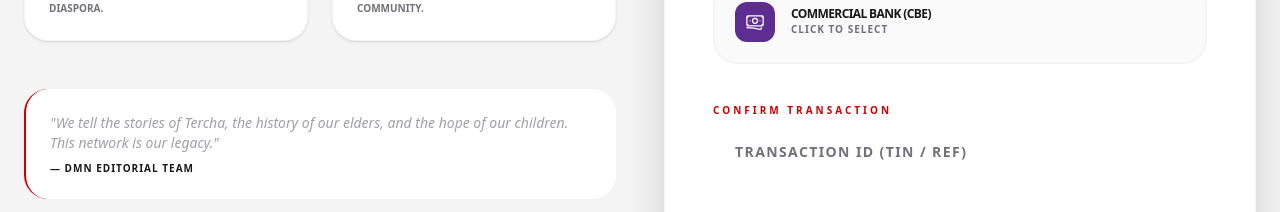
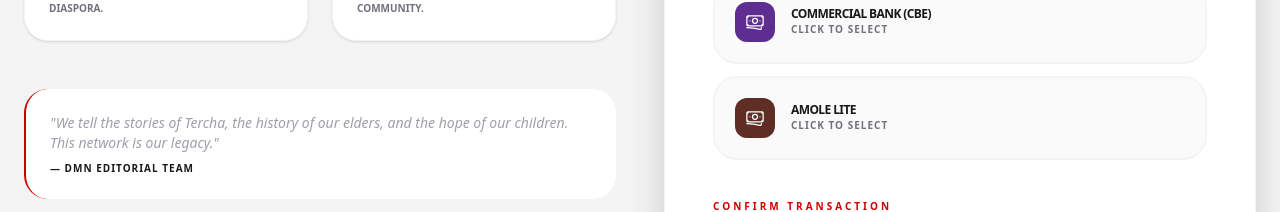
Before and after one commit to Lido01/halala-media-network, a React app in the folder frontend/: page /donate in a window 1280 px wide. Shown: the part 600-812 px from the top of the page. Built offline with nearby package versions, Linux system fonts and the light colour scheme; no server answers; the HTML template or start-up script is replaced by a standard one.

Commit message:
donation pages for link routes

```diff
--- a/frontend/src/pages/DonationPage.jsx
+++ b/frontend/src/pages/DonationPage.jsx
@@ -21,17 +21,25 @@ const paymentMethods = [
     id: 'telebirr',
     name: 'Telebirr',
     color: 'bg-[#005bb7]',
-    account: '0912 34 56 78',
-    holder: 'Dawuro Media Foundation',
+    account: '0900 00 00 00',
+    holder: 'Dawuro Media Network',
     instructions: 'Use the "Pay Merchant" option or direct transfer.'
   },
   {
     id: 'cbe',
     name: 'Commercial Bank (CBE)',
     color: 'bg-[#5e2d91]',
-    account: '1000456789123',
-    holder: 'Dawuro Media Foundation',
+    account: '10001111111111',
+    holder: 'Dawuro Media Network',
     instructions: 'Please put "Donation" in the reference field.'
+  },
+    {
+    id: 'Dashin Bank',
+    name: 'Amole Lite',
+    color: 'bg-[#5e2d24]',
+    account: '1234567890',
+    holder: 'Dawuro Media Network',
+    instructions: 'Use the "Amole Lite Connection" option or direct transfer.'
   }
 ];
 
@@ -156,7 +164,7 @@ const DonationPage = () => {
                           <div
                             key={m.id}
                             onClick={() => setSelectedMethod(m)}
-                            className={`p-5 rounded-3xl border-2 cursor-pointer transition-all flex items-center justify-between ${selectedMethod?.id === m.id ? 'border-[#cc0000] bg-[#cc0000]/5' : 'border-zinc-100 dark:border-white/5 bg-zinc-50 dark:bg-zinc-800/30 hover:border-zinc-300'}`}
+                            className={`p-5 dark:bg-zinc-900 bg-zinc-50 rounded-3xl border-2 cursor-pointer transition-all flex items-center justify-between ${selectedMethod?.id === m.id ? 'border-[#cc0000] bg-[#cc0000]/5' : 'border-zinc-100 dark:border-white/5 bg-zinc-50 dark:bg-zinc-800/30 hover:border-zinc-300'}`}
                           >
                             <div className="flex items-center gap-4">
                               <div className={`w-10 h-10 rounded-xl ${m.color} flex items-center justify-center text-white`}>
@@ -221,7 +229,7 @@ const DonationPage = () => {
 
                     <div className="flex items-center justify-center gap-2 opacity-30">
                       <HiOutlineShieldCheck size={16}/>
-                      <span className="text-[9px] font-black uppercase tracking-widest">End-to-End Secure Processing</span>
+                      <span className="text-[9px] font-black uppercase tracking-widest">End-to-End Secure Processing <br /> Please make sure you are registered</span>
                     </div>
 
                   </motion.div>
@@ -240,8 +248,8 @@ const DonationPage = () => {
                     <p className="text-sm text-zinc-500 max-w-[250px] mx-auto font-medium">
                       Your transaction <span className="text-zinc-900 dark:text-white font-black">{tin}</span> is being processed by our finance team.
                     </p>
-                    <div className="p-4 bg-zinc-50 dark:bg-zinc-800 rounded-2xl border border-zinc-100 dark:border-white/5 text-[10px] font-bold uppercase tracking-widest">
-                       Integration Note: Automated approval system will launch in late 2026. Manual verification is active.
+                    <div className="p-4 bg-zinc-50 dark:bg-zinc-800 rounded-2xl border border-zinc-100 dark:border-white/5 text-[14px] font-bold uppercase tracking-widest">
+                       Integration Note: The full Automatic System will launch in soon. Manual verification is active.
                     </div>
                     <button
                       onClick={() => { setIsSubmitted(false); setAmount(""); setTin(""); }}
```
